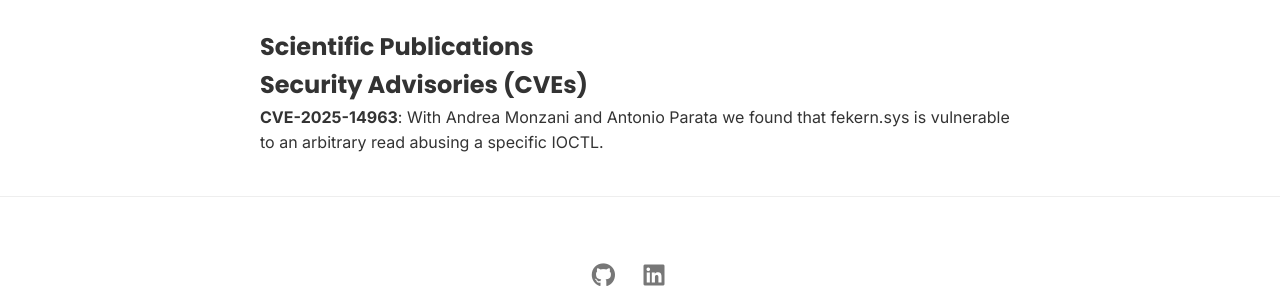
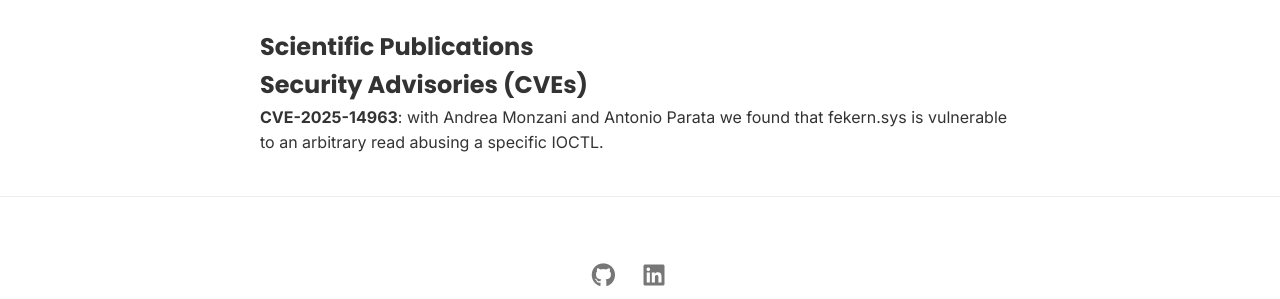
Before and after one commit to davidenetti/davidenetti.github.io, a Jekyll site: the page built from publications.md, in a window 1280 px wide. Shown: the part 319-618 px from the top of the page. Built offline with Jekyll 4.4.1, drawn with Linux system fonts in a browser that asks for light colours; a style sheet for code colours, icons or effects is not loaded.

```diff
--- a/publications.md
+++ b/publications.md
@@ -7,4 +7,4 @@ title: Publications & CVEs
 
 
 ## Security Advisories (CVEs)
-**CVE-2025-14963**: With Andrea Monzani and Antonio Parata we found that fekern.sys is vulnerable to an arbitrary read abusing a specific IOCTL.
+**CVE-2025-14963**: with Andrea Monzani and Antonio Parata we found that fekern.sys is vulnerable to an arbitrary read abusing a specific IOCTL.
```
